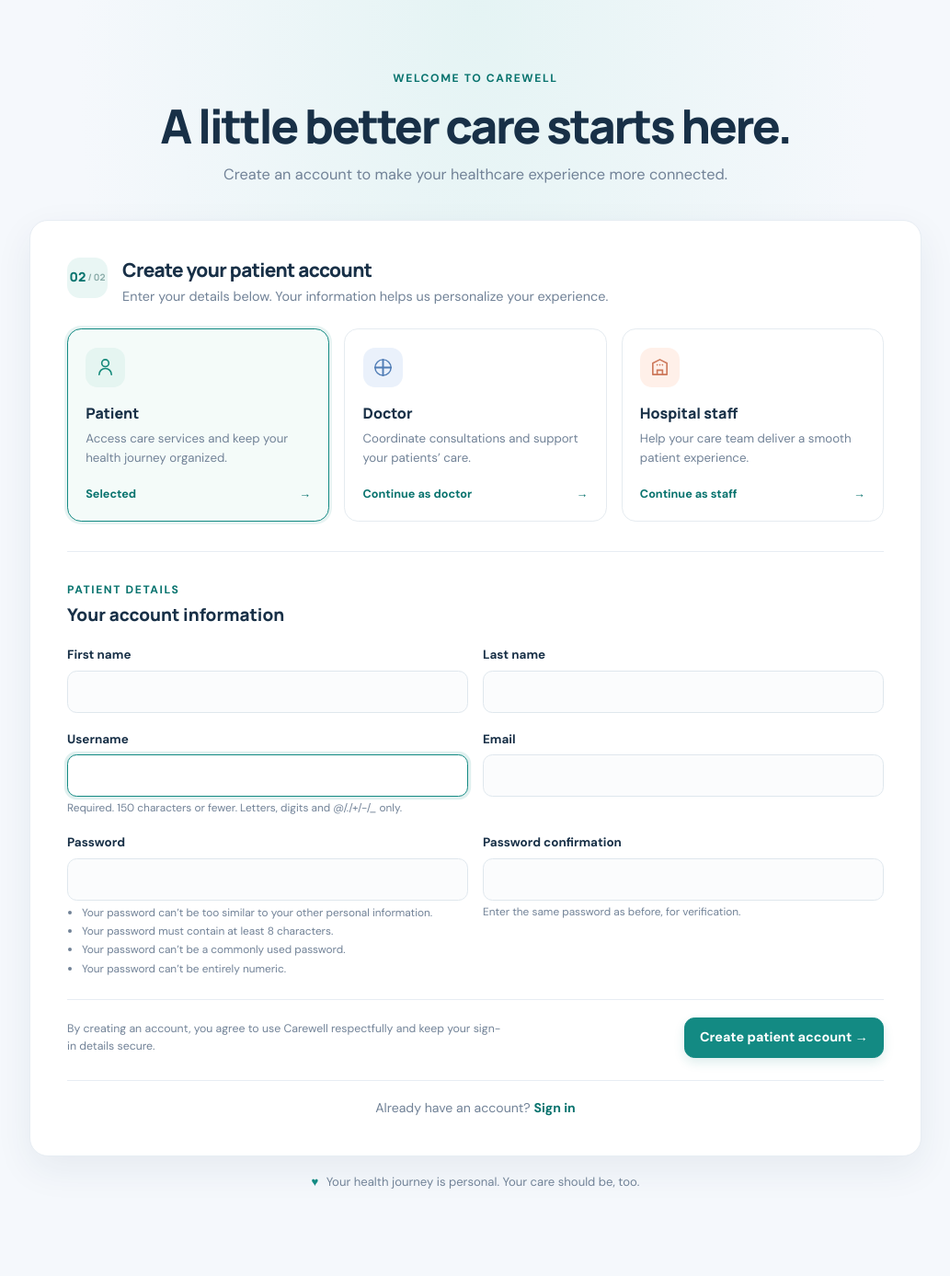
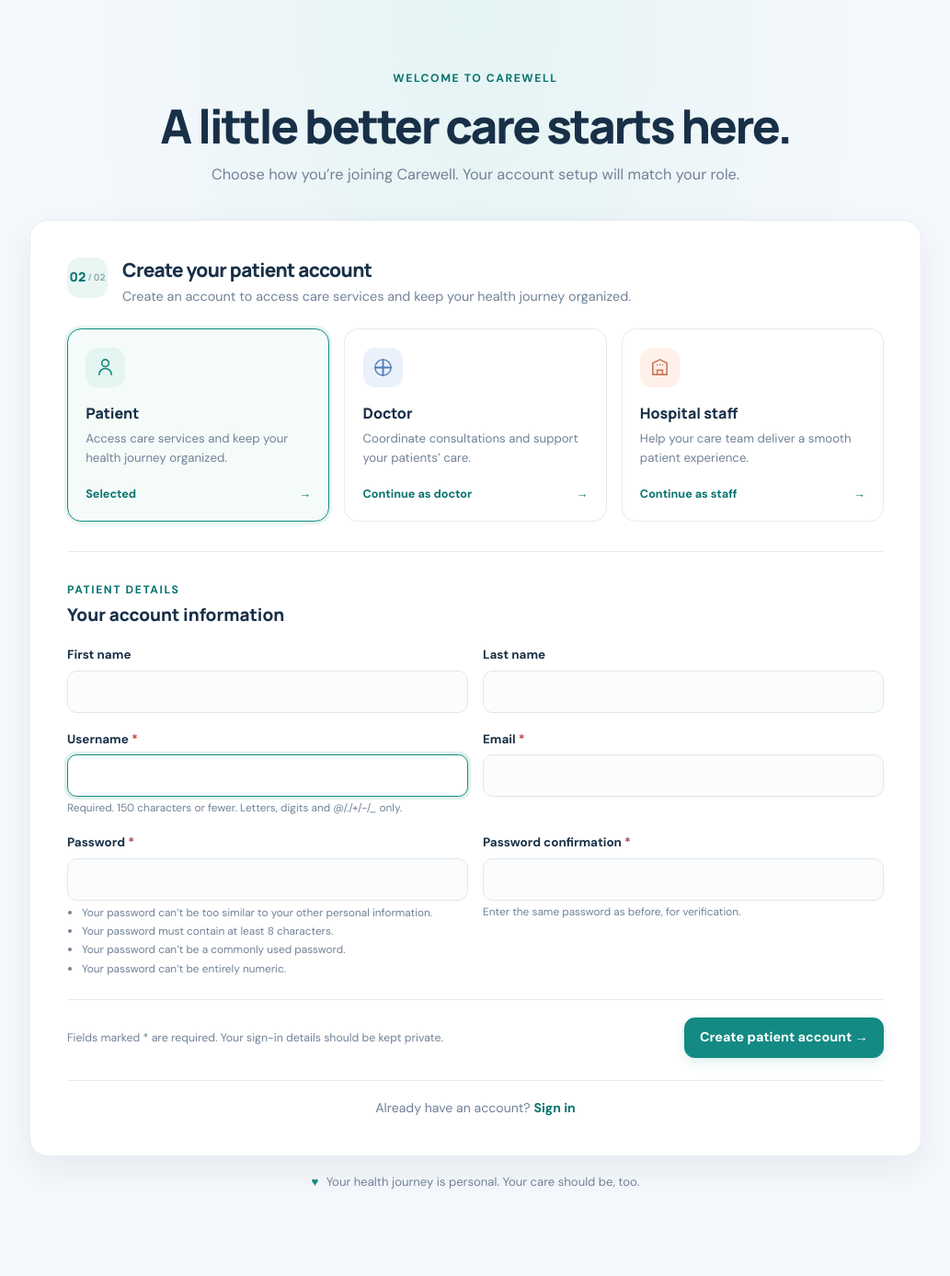
Before and after one commit to divneyrop/Health-Care-System, a Django app: page /register/?role=PATIENT in a window 1280 px wide. Shown: the part 79-1466 px from the top of the page at 92% size, without its empty margins (123-1156 px from the left). Run offline with Django 5.2, Linux system fonts and the light colour scheme.

Commit message:
Revamp frontend layout to match updated proffesionals regisrtation

```diff
--- a/registration/templates/registration/registration.html
+++ b/registration/templates/registration/registration.html
@@ -8,19 +8,19 @@
         <div class="registration-heading text-center">
             <span class="eyebrow">Welcome to Carewell</span>
             <h1 class="page-title">A little better care starts here.</h1>
-            <p class="registration-lead">Create an account to make your healthcare experience more connected.</p>
+            <p class="registration-lead">Choose how you’re joining Carewell. Your account setup will match your role.</p>
         </div>
 
         <div class="registration-panel">
             <div class="registration-panel-heading">
-                <span class="step-indicator">{% if selected_role %}02{% else %}01{% endif %}<span>/ 02</span></span>
+                <span class="step-indicator" aria-hidden="true">{% if form %}02{% else %}01{% endif %}<span>/ 02</span></span>
                 <div>
-                    <h2>{% if selected_role == 'PATIENT' %}Create your patient account{% elif selected_role == 'DOCTOR' %}Join Carewell as a doctor{% elif selected_role == 'STAFF' %}Join Carewell as hospital staff{% else %}How will you use Carewell?{% endif %}</h2>
-                    <p>{% if selected_role == 'PATIENT' %}Enter your details below. Your information helps us personalize your experience.{% elif selected_role == 'DOCTOR' or selected_role == 'STAFF' %}Care team accounts are set up with your organization to protect patient information.{% else %}Choose the option that best describes you. You can change your selection at any time.{% endif %}</p>
+                    <h2>{% if selected_role == 'PATIENT' %}Create your patient account{% elif selected_role == 'DOCTOR' %}Join Carewell as a doctor{% elif selected_role == 'STAFF' %}Join Carewell as hospital staff{% elif selected_role %}Choose an account type{% else %}How will you use Carewell?{% endif %}</h2>
+                    <p>{% if selected_role == 'PATIENT' %}Create an account to access care services and keep your health journey organized.{% elif selected_role == 'DOCTOR' or selected_role == 'STAFF' %}Professional accounts require a valid hospital-issued ID so access stays with the care team.{% elif selected_role %}That account type isn’t available. Choose one of the options below to continue.{% else %}Select the option that best describes you to get started.{% endif %}</p>
                 </div>
             </div>
 
-            <div class="row g-3 role-grid">
+            <div class="row g-3 role-grid" role="group" aria-label="Choose your account type">
                 <div class="col-md-4">
                     <a href="{% url 'registration:register' %}?role=PATIENT" class="role-card{% if selected_role == 'PATIENT' %} is-selected{% endif %}" {% if selected_role == 'PATIENT' %}aria-current="step"{% endif %}>
                         <span class="role-icon role-icon-patient" aria-hidden="true"><svg viewBox="0 0 24 24" fill="none"><path d="M19 20a7 7 0 0 0-14 0m7-9a4 4 0 1 0 0-8 4 4 0 0 0 0 8Z" stroke="currentColor" stroke-width="1.7" stroke-linecap="round"/></svg></span>
@@ -47,97 +47,54 @@
                 </div>
             </div>
 
-            {% if selected_role == 'PATIENT' %}
+            {% if selected_role == 'DOCTOR' or selected_role == 'STAFF' %}
+                <aside class="role-notice" aria-label="Professional account requirements">
+                    <span class="role-notice-icon" aria-hidden="true">i</span>
+                    <div>
+                        <strong>Have your hospital ID ready</strong>
+                        <p>Enter the ID issued to you by the hospital. Each ID can be used once. If you don’t have one or think it has already been used, contact your hospital administrator. Patients can create an account without a hospital ID.</p>
+                    </div>
+                </aside>
+            {% endif %}
+
+            {% if selected_role and not form %}
+                <div class="alert alert-warning registration-alert mt-4" role="alert">Choose Patient, Doctor, or Hospital staff above to continue.</div>
+            {% endif %}
+
+            {% if form %}
                 <div class="registration-form-section">
                     <div class="form-section-heading">
-                        <span class="eyebrow">Patient details</span>
+                        <span class="eyebrow">{% if selected_role == 'PATIENT' %}Patient details{% elif selected_role == 'DOCTOR' %}Doctor details{% else %}Staff details{% endif %}</span>
                         <h3>Your account information</h3>
                     </div>
+
                     {% if form.non_field_errors %}
-                        <div class="alert alert-danger registration-alert" role="alert">{{ form.non_field_errors }}</div>
+                        <div class="alert alert-danger registration-alert" role="alert" aria-live="assertive">
+                            {{ form.non_field_errors }}
+                        </div>
                     {% endif %}
-                    <form method="post" action="{% url 'registration:register' %}?role=PATIENT" class="registration-form" novalidate>
+
+                    <form method="post" action="{% url 'registration:register' %}?role={{ selected_role }}" class="registration-form">
                         {% csrf_token %}
-                        <input type="hidden" name="role" value="PATIENT">
+                        <input type="hidden" name="role" value="{{ selected_role }}">
                         <div class="row g-3">
                             {% for field in form %}
                                 <div class="col-md-6">
-                                    <label class="form-label" for="{{ field.id_for_label }}">{{ field.label }}</label>
+                                    <label class="form-label" for="{{ field.id_for_label }}">{{ field.label }}{% if field.field.required %}<span class="required-mark" aria-hidden="true">*</span>{% endif %}</label>
                                     {{ field }}
-                                    {% if field.help_text %}<div class="form-text">{{ field.help_text|safe }}</div>{% endif %}
-                                    {% for error in field.errors %}<div class="field-error">{{ error }}</div>{% endfor %}
+                                    <div class="form-text" id="{{ field.id_for_label }}-help">{% if field.help_text %}{{ field.help_text|safe }}{% elif field.name == 'doctor_id' or field.name == 'staff_id' %}Use the ID provided by your hospital administrator.{% endif %}</div>
+                                    {% if field.errors %}
+                                        <div class="field-error" id="{{ field.id_for_label }}-errors" role="alert">{{ field.errors }}</div>
+                                    {% endif %}
                                 </div>
                             {% endfor %}
                         </div>
                         <div class="registration-submit-row">
-                            <p>By creating an account, you agree to use Carewell respectfully and keep your sign-in details secure.</p>
-                            <button type="submit" class="btn btn-primary-soft">Create patient account <span aria-hidden="true">→</span></button>
+                            <p>Fields marked <span aria-hidden="true">*</span> are required. Your sign-in details should be kept private.</p>
+                            <button type="submit" class="btn btn-primary-soft">Create {% if selected_role == 'PATIENT' %}patient{% elif selected_role == 'DOCTOR' %}doctor{% else %}staff{% endif %} account <span aria-hidden="true">→</span></button>
                         </div>
                     </form>
                 </div>
-
-            {% endif %}
-
-            {% if selected_role == 'DOCTOR'%}
-                <div class="registration-form-section">
-                    <div class="form-section-heading">
-                        <span class="eyebrow">Doctor details</span>
-                        <h3>Your account information</h3>
-                    </div>
-                    {% if form.non_field_errors %}
-                        <div class="alert alert-danger registration-alert" role="alert">{{ form.non_field_errors }}</div>
-                    {% endif %}
-                    <form method="post" action="{% url 'registration:register' %}?role=DOCTOR" class="registration-form" novalidate>
-                        {% csrf_token %}
-                        <input type="hidden" name="role" value="DOCTOR">
-                        <div class="row g-3">
-                            {% for field in form %}
-                                <div class="col-md-6">
-                                    <label class="form-label" for="{{ field.id_for_label }}">{{ field.label }}</label>
-                                    {{ field }}
-                                    {% if field.help_text %}<div class="form-text">{{ field.help_text|safe }}</div>{% endif %}
-                                    {% for error in field.errors %}<div class="field-error">{{ error }}</div>{% endfor %}
-                                </div>
-                            {% endfor %}
-                        </div>
-                        <div class="registration-submit-row">
-                            <p>By creating an account, you agree to use Carewell respectfully and keep your sign-in details secure.</p>
-                            <button type="submit" class="btn btn-primary-soft">Create doctor account <span aria-hidden="true">→</span></button>
-                        </div>
-                    </form>
-                </div>
-
-            {% endif %}
-
-            {% if selected_role == 'STAFF' %}
-                <div class="registration-form-section">
-                     <div class="form-section-heading">
-                        <span class="eyebrow">Staff details</span>
-                        <h3>Your account information</h3>
-                    </div>
-                    {% if form.non_field_errors %}
-                        <div class="alert alert-danger registration-alert" role="alert">{{ form.non_field_errors }}</div>
-                    {% endif %}
-                    <form method="post" action="{% url 'registration:register' %}?role=STAFF" class="registration-form" novalidate>
-                        {% csrf_token %}
-                        <input type="hidden" name="role" value="STAFF">
-                        <div class="row g-3">
-                            {% for field in form %}
-                                <div class="col-md-6">
-                                    <label class="form-label" for="{{ field.id_for_label }}">{{ field.label }}</label>
-                                    {{ field }}
-                                    {% if field.help_text %}<div class="form-text">{{ field.help_text|safe }}</div>{% endif %}
-                                    {% for error in field.errors %}<div class="field-error">{{ error }}</div>{% endfor %}
-                                </div>
-                            {% endfor %}
-                        </div>
-                        <div class="registration-submit-row">
-                            <p>By creating an account, you agree to use Carewell respectfully and keep your sign-in details secure.</p>
-                            <button type="submit" class="btn btn-primary-soft">Create staff account <span aria-hidden="true">→</span></button>
-                        </div>
-                    </form>
-                </div>
-
             {% endif %}
 
             <div class="registration-signin">Already have an account? <a href="{% url 'registration:login' %}">Sign in</a></div>
--- a/static/css/main.css
+++ b/static/css/main.css
@@ -259,8 +259,8 @@ a { text-decoration: none; }
 .auth-title { margin: .55rem 0 .35rem; color: var(--ink); font-family: "Manrope", sans-serif; font-size: 2rem; font-weight: 800; letter-spacing: -.05em; }
 .auth-intro { margin-bottom: 1.6rem; color: var(--muted); }
 .auth-form .form-label { color: var(--ink); font-size: .87rem; font-weight: 700; }
-.auth-form .form-control { min-height: 47px; border-color: #dfe7ed; border-radius: .65rem; background-color: #fbfcfd; }
-.auth-form .form-control:focus { border-color: var(--brand); background: #fff; box-shadow: 0 0 0 .2rem rgba(19, 138, 131, .13); }
+.auth-form input { display: block; width: 100%; min-height: 47px; padding: .65rem .8rem; border: 1px solid #dfe7ed; border-radius: .65rem; background-color: #fbfcfd; color: var(--ink); font: inherit; font-size: .92rem; }
+.auth-form input:focus { border-color: var(--brand); outline: 0; background: #fff; box-shadow: 0 0 0 .2rem rgba(19, 138, 131, .13); }
 .auth-submit { min-height: 48px; margin-top: 1.15rem; }
 .auth-error { border: 0; border-radius: .7rem; font-size: .88rem; }
 .auth-switch { margin: 1.3rem 0 0; color: var(--muted); text-align: center; font-size: .9rem; }
@@ -296,9 +296,12 @@ a { text-decoration: none; }
 .registration-form input { display: block; width: 100%; min-height: 46px; padding: .65rem .8rem; border: 1px solid #dfe7ed; border-radius: .65rem; background: #fbfcfd; color: var(--ink); font: inherit; font-size: .9rem; }
 .registration-form input:focus { border-color: var(--brand); outline: 0; background: #fff; box-shadow: 0 0 0 .2rem rgba(19, 138, 131, .13); }
 .registration-form .form-text { color: var(--muted); font-size: .74rem; line-height: 1.45; }
+.registration-form .form-text:empty { display: none; }
 .registration-form .form-text ul { padding-left: 1rem; margin: .35rem 0 0; }
 .registration-form .form-text li + li { margin-top: .18rem; }
 .field-error { margin-top: .35rem; color: #b64242; font-size: .78rem; }
+.field-error ul { margin: 0; padding-left: 1rem; }
+.required-mark { margin-left: .2rem; color: #b64242; }
 .registration-alert { border: 0; border-radius: .7rem; }
 .registration-submit-row { display: flex; align-items: center; justify-content: space-between; gap: 1.5rem; margin-top: 1.5rem; padding-top: 1.2rem; border-top: 1px solid var(--line); }
 .registration-submit-row p { max-width: 480px; margin: 0; color: var(--muted); font-size: .77rem; line-height: 1.55; }
```
Also changed, not shown: registration/templates/registration/login.html (+9 -10 lines).
